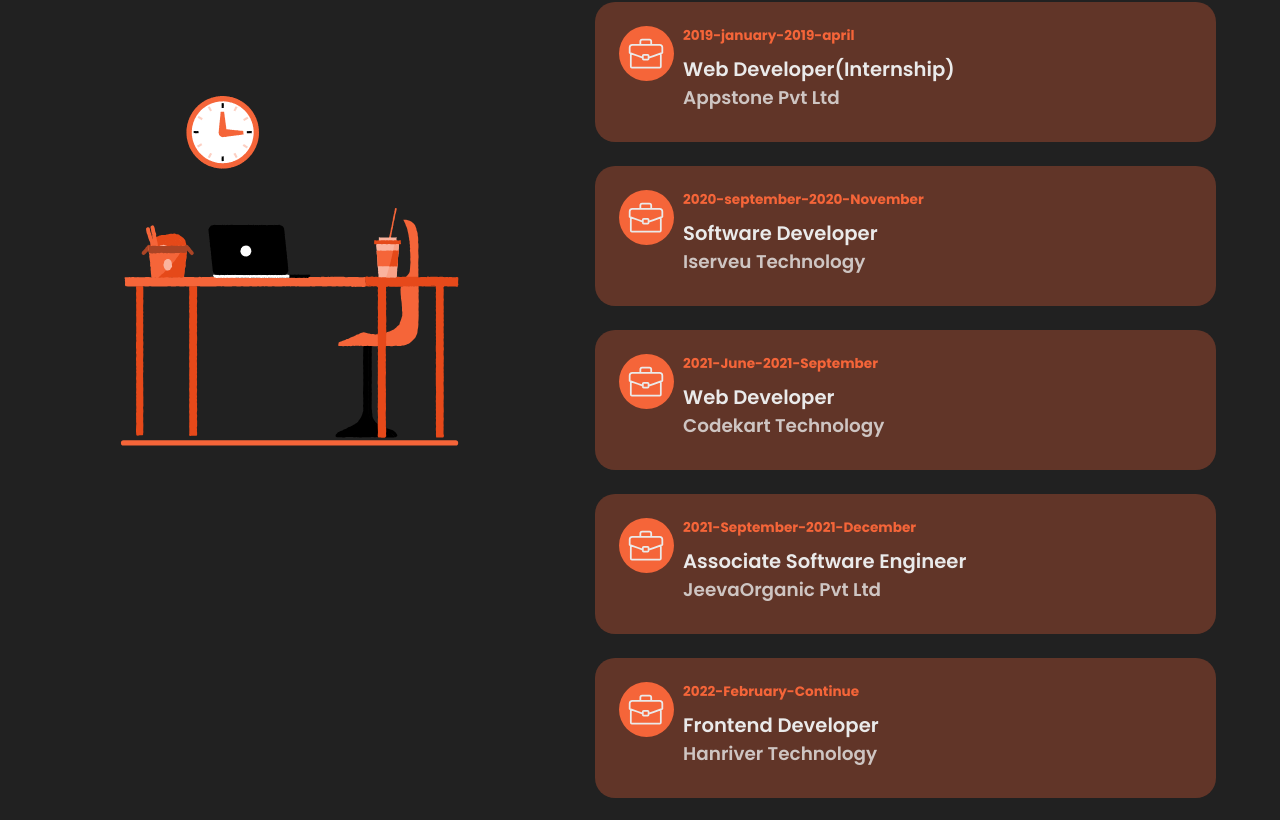
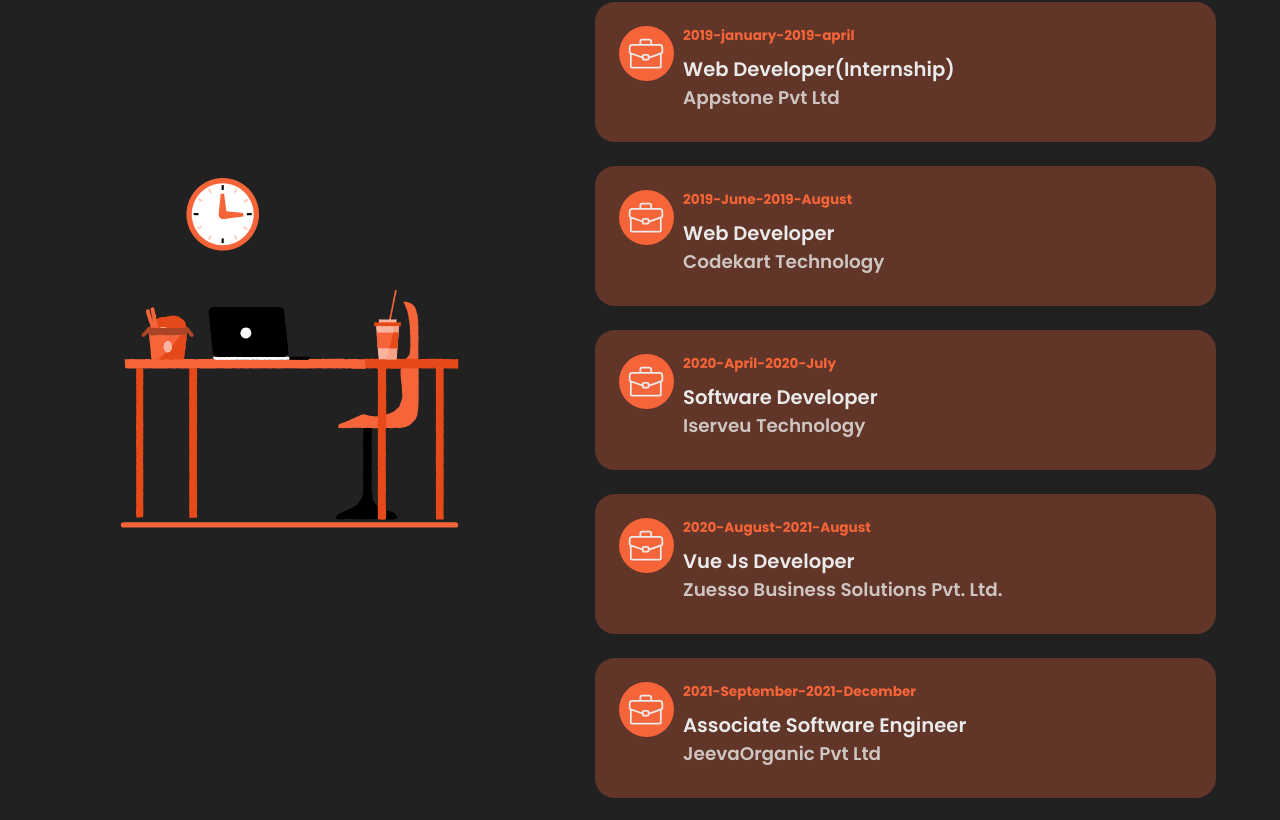
Before and after one commit to sipundhal/smrutiranjan-portfolio, a React (Create React App) app: page / in a window 1280 px wide. Shown: the part 3191-4011 px from the top of the page. Built offline with nearby package versions, Linux system fonts and the light colour scheme; a web font is replaced by a local one.

Commit message:
Update experienceData.js

```diff
--- a/src/data/experienceData.js
+++ b/src/data/experienceData.js
@@ -1,45 +1,52 @@
 export const experienceData = [
-
   {
     id: 1,
-        company: 'Syon India Advance Solution',
-        jobtitle: 'Node Js Developer(Internship)',
-        startYear: '2018-may',
-        endYear: '2018-july'
+    company: "Syon India Advance Solution",
+    jobtitle: "Node Js Developer(Internship)",
+    startYear: "2018-may",
+    endYear: "2018-july",
   },
   {
     id: 2,
-        company: 'Appstone Pvt Ltd',
-        jobtitle: 'Web Developer(Internship)',
-        startYear: '2019-january',
-        endYear: '2019-april'
+    company: "Appstone Pvt Ltd",
+    jobtitle: "Web Developer(Internship)",
+    startYear: "2019-january",
+    endYear: "2019-april",
   },
+
   {
     id: 3,
-        company: 'Iserveu Technology',
-        jobtitle: 'Software Developer',
-        startYear: '2020-september',
-        endYear: '2020-November'
+    company: "Codekart Technology",
+    jobtitle: "Web Developer",
+    startYear: "2019-June",
+    endYear: "2019-August",
   },
   {
     id: 4,
-        company: 'Codekart Technology',
-        jobtitle: 'Web Developer',
-        startYear: '2021-June',
-        endYear: '2021-September'
+    company: "Iserveu Technology",
+    jobtitle: "Software Developer",
+    startYear: "2020-April",
+    endYear: "2020-July",
   },
   {
     id: 5,
-        company: 'JeevaOrganic Pvt Ltd',
-        jobtitle: 'Associate Software Engineer',
-        startYear: '2021-September',
-        endYear: '2021-December'
+    company: "Zuesso Business Solutions Pvt. Ltd.",
+    jobtitle: "Vue Js Developer",
+    startYear: "2020-August",
+    endYear: "2021-August",
   },
   {
     id: 6,
-        company: 'Hanriver Technology',
-        jobtitle: 'Frontend Developer',
-        startYear: '2022-February',
-        endYear: 'Continue'
+    company: "JeevaOrganic Pvt Ltd",
+    jobtitle: "Associate Software Engineer",
+    startYear: "2021-September",
+    endYear: "2021-December",
   },
-]
+  {
+    id: 7,
+    company: "Hanriver Technology",
+    jobtitle: "Frontend Developer",
+    startYear: "2022-February",
+    endYear: "2023-July",
+  },
+];
```
Lines whose indentation alone changed are shown as unchanged.
